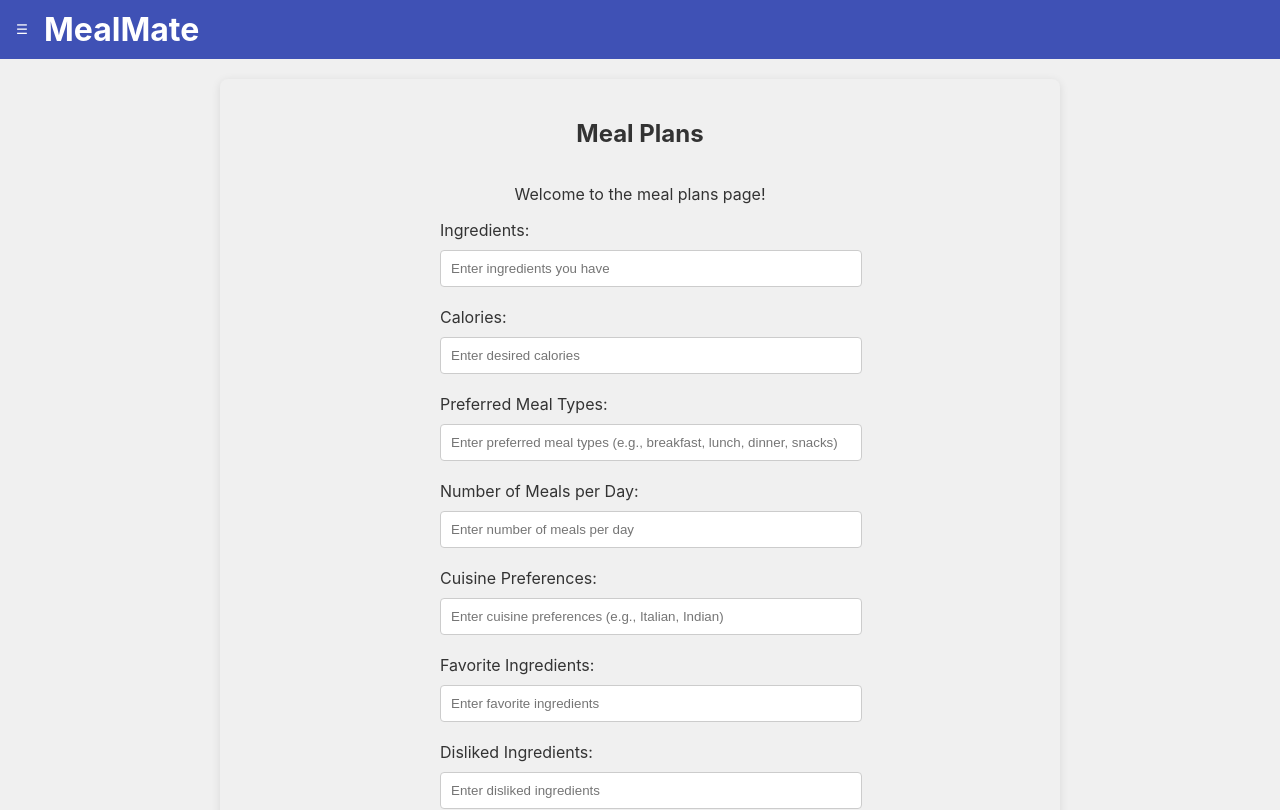
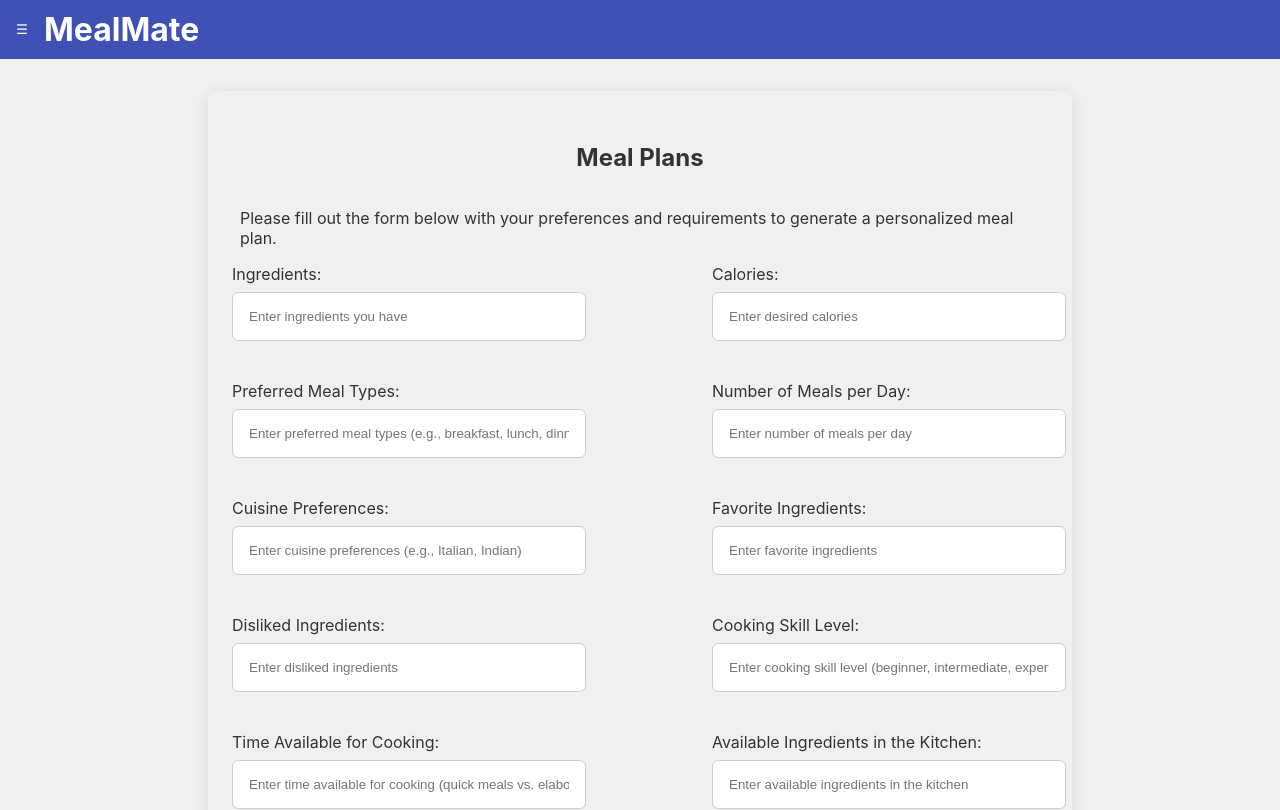
Before and after one commit to boumster/MealMate, a React (Create React App) app in the folder frontend/: page /mealplans in a window 1280 px wide. Shown: the top 810 px of the page. Built offline with nearby package versions, Linux system fonts and the light colour scheme.

Commit message:
Pushing more options

```diff
--- a/frontend/src/components/MealPlans/Mealplans.tsx
+++ b/frontend/src/components/MealPlans/Mealplans.tsx
@@ -1,20 +1,27 @@
-import React, { useState } from 'react';
-import { Container, Input, Button, Form, Label } from '../../styles/styles';
+import React, { useState } from "react";
+import {
+  Container,
+  Input,
+  Button,
+  Form,
+  Label,
+  FormRow,
+} from "../../styles/styles";
 
 export default function Mealplans() {
-    const [ingredients, setIngredients] = useState('');
-    const [calories, setCalories] = useState('');
-    const [mealPlan, setMealPlan] = useState('');
-    const [mealType, setMealType] = useState('');
-    const [mealsPerDay, setMealsPerDay] = useState('');
-    const [cuisine, setCuisine] = useState('');
-    const [favoriteIngredients, setFavoriteIngredients] = useState('');
-    const [dislikedIngredients, setDislikedIngredients] = useState('');
-    const [cookingSkill, setCookingSkill] = useState('');
-    const [cookingTime, setCookingTime] = useState('');
-    const [availableIngredients, setAvailableIngredients] = useState('');
-    const [budget, setBudget] = useState('');
-    const [groceryStores, setGroceryStores] = useState('');
+  const [ingredients, setIngredients] = useState("");
+  const [calories, setCalories] = useState("");
+  const [mealPlan, setMealPlan] = useState("");
+  const [mealType, setMealType] = useState("");
+  const [mealsPerDay, setMealsPerDay] = useState("");
+  const [cuisine, setCuisine] = useState("");
+  const [favoriteIngredients, setFavoriteIngredients] = useState("");
+  const [dislikedIngredients, setDislikedIngredients] = useState("");
+  const [cookingSkill, setCookingSkill] = useState("");
+  const [cookingTime, setCookingTime] = useState("");
+  const [availableIngredients, setAvailableIngredients] = useState("");
+  const [budget, setBudget] = useState("");
+  const [groceryStores, setGroceryStores] = useState("");
 
   const handleGenerateMealPlan = () => {
     // Logic to generate meal plan based on user input
@@ -25,8 +32,17 @@ export default function Mealplans() {
   return (
     <Container>
       <h2>Meal Plans</h2>
-            <p>Welcome to the meal plans page!</p>
-            <Form onSubmit={(e) => { e.preventDefault(); handleGenerateMealPlan(); }}>
+      <p>
+        Please fill out the form below with your preferences and requirements to
+        generate a personalized meal plan.
+      </p>
+      <Form
+        onSubmit={(e) => {
+          e.preventDefault();
+          handleGenerateMealPlan();
+        }}
+      >
+        <FormRow>
           <Label>
             Ingredients:
             <Input
@@ -45,6 +61,8 @@ export default function Mealplans() {
               placeholder="Enter desired calories"
             />
           </Label>
+        </FormRow>
+        <FormRow>
           <Label>
             Preferred Meal Types:
             <Input
@@ -63,6 +81,8 @@ export default function Mealplans() {
               placeholder="Enter number of meals per day"
             />
           </Label>
+        </FormRow>
+        <FormRow>
           <Label>
             Cuisine Preferences:
             <Input
@@ -81,6 +101,8 @@ export default function Mealplans() {
               placeholder="Enter favorite ingredients"
             />
           </Label>
+        </FormRow>
+        <FormRow>
           <Label>
             Disliked Ingredients:
             <Input
@@ -99,6 +121,8 @@ export default function Mealplans() {
               placeholder="Enter cooking skill level (beginner, intermediate, expert)"
             />
           </Label>
+        </FormRow>
+        <FormRow>
           <Label>
             Time Available for Cooking:
             <Input
@@ -117,6 +141,8 @@ export default function Mealplans() {
               placeholder="Enter available ingredients in the kitchen"
             />
           </Label>
+        </FormRow>
+        <FormRow>
           <Label>
             Budget Constraints for Groceries:
             <Input
@@ -135,6 +161,7 @@ export default function Mealplans() {
               placeholder="Enter preferred grocery stores or brands"
             />
           </Label>
+        </FormRow>
         <Button type="submit">Generate Meal Plan</Button>
       </Form>
       {mealPlan && <p>{mealPlan}</p>}
--- a/frontend/src/styles/styles.js
+++ b/frontend/src/styles/styles.js
@@ -1,33 +1,33 @@
 import styled from 'styled-components';
 
 const Container = styled.div`
-    background-color: #f0f0f0; /* Change this to your desired background color */
-    padding: 20px;
-    margin: 20px auto;
-    max-width: 800px;
-    border-radius: 8px;
-    box-shadow: 0 2px 10px rgba(0, 0, 0, 0.1);
+    background-color: #f0f0f0;
+    padding: 2rem;
+    margin: 2rem auto;
+    max-width: 50rem;
+    border-radius: 0.5rem;
+    box-shadow: 0 0.2rem 1rem rgba(0, 0, 0, 0.1);
     display: flex;
     flex-direction: column;
     align-items: center;
 `;
 
 const Input = styled.input`
-    padding: 10px;
-    margin: 10px 0;
+    padding: 1rem;
+    margin: 0.5rem 0;
     width: 100%;
-    max-width: 400px;
-    border: 1px solid #ccc;
-    border-radius: 4px;
+    max-width: 20rem;
+    border: 0.1rem solid #ccc;
+    border-radius: 0.4rem;
 `;
 
 const Button = styled.button`
-    padding: 10px 20px;
-    margin: 10px 0;
+    padding: 1rem 2rem;
+    margin: 1rem 0;
     background-color: #3f51b5;
     color: white;
     border: none;
-    border-radius: 4px;
+    border-radius: 0.4rem;
     cursor: pointer;
     &:hover {
         background-color: #303f9f;
@@ -39,6 +39,7 @@ const Form = styled.form`
     flex-direction: column;
     align-items: center;
     width: 100%;
+    padding-right: 1rem;
 `;
 
 const Label = styled.label`
@@ -46,8 +47,34 @@ const Label = styled.label`
     flex-direction: column;
     align-items: flex-start;
     width: 100%;
-    max-width: 400px;
-    margin-bottom: 10px;
+    max-width: 20rem;
+    margin-bottom: 1rem;
 `;
 
-export { Container, Input, Button, Form, Label };
+const FormRow = styled.div`
+    display: flex;
+    justify-content: space-between;
+    width: 100%;
+    max-width: 50rem;
+    margin-bottom: 1rem;
+
+    & > ${Label} {
+        flex: 1;
+        margin-right: 1rem;
+    }
+
+    & > ${Label}:last-child {
+        margin-right: 0;
+    }
+
+    @media (max-width: 768px) {
+        flex-direction: column;
+
+        & > ${Label} {
+            margin-right: 0;
+            margin-bottom: 1rem;
+        }
+    }
+`;
+
+export { Container, Input, Button, Form, Label, FormRow };
```
Lines whose indentation alone changed are shown as unchanged.
